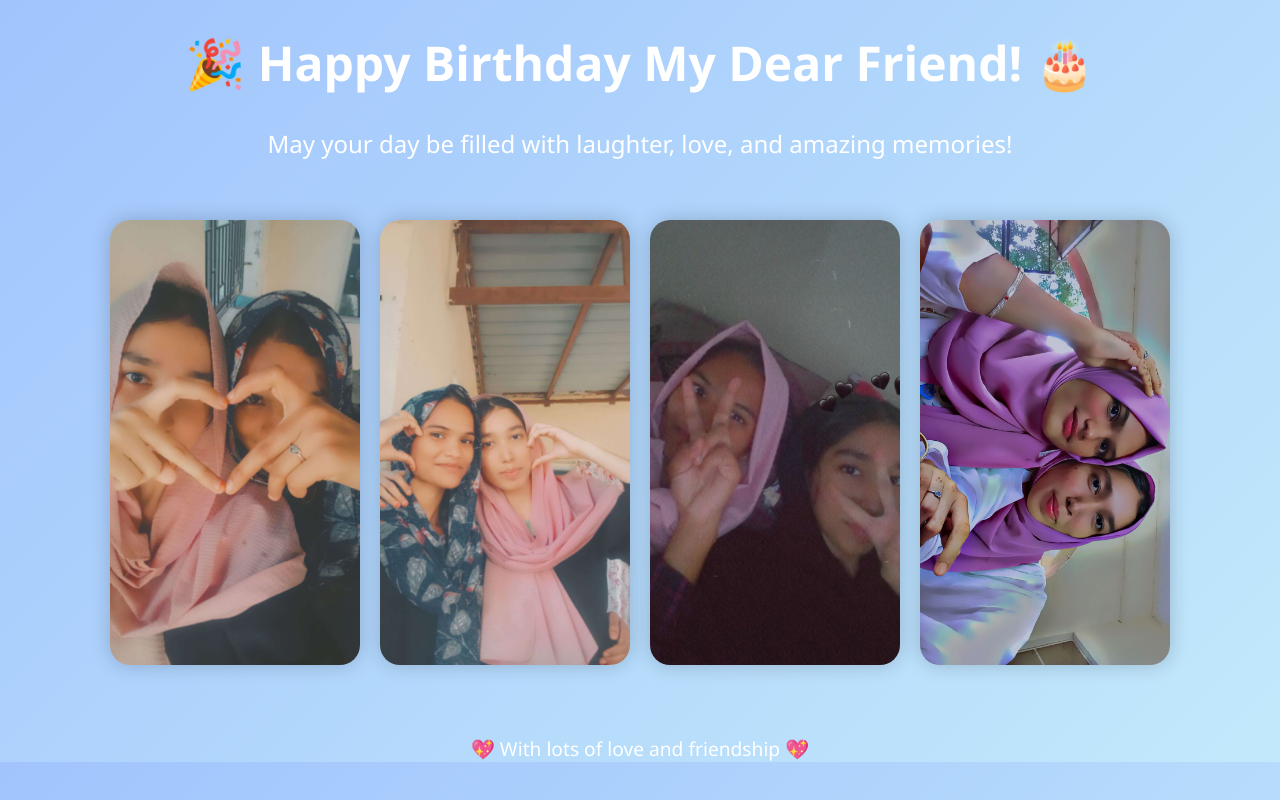
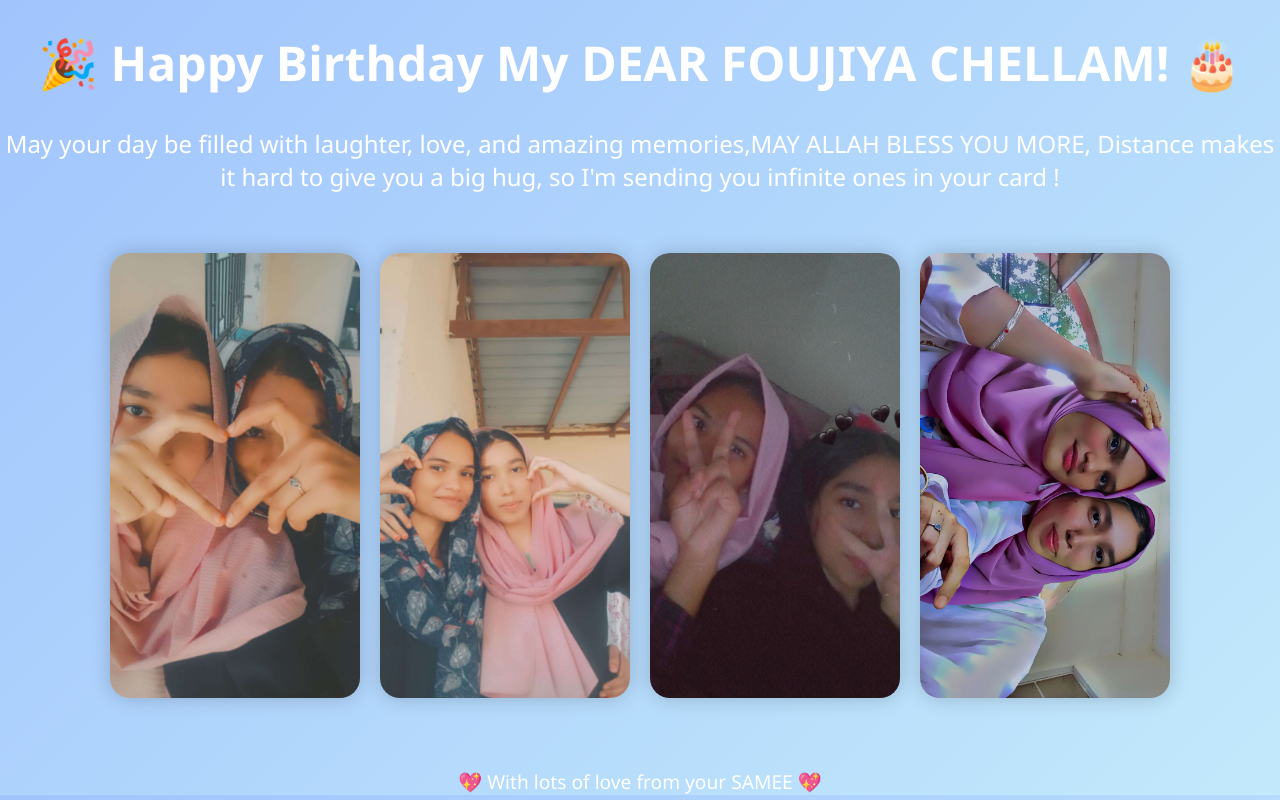
Before and after one commit to Sameera162004/birthday, a plain HTML site: page index.html in a window 1280 px wide. Drawn offline with Linux system fonts and the light colour scheme.

Commit message:
Update index.html

```diff
--- a/index.html
+++ b/index.html
@@ -70,8 +70,8 @@
 </head>
 <body>
 
-  <h1>🎉 Happy Birthday My Dear Friend! 🎂</h1>
-  <p>May your day be filled with laughter, love, and amazing memories!</p>
+  <h1>🎉 Happy Birthday My DEAR FOUJIYA CHELLAM! 🎂</h1>
+  <p>May your day be filled with laughter, love, and amazing memories,MAY ALLAH BLESS YOU MORE, Distance makes it hard to give you a big hug, so I'm sending you infinite ones in your card !</p>
 
   <div class="gallery">
     <img src="photo1.jpg" alt="Photo 1">
@@ -81,7 +81,7 @@
   </div>
 
   <div class="footer">
-    💖 With lots of love and friendship 💖
+    💖 With lots of love from your SAMEE 💖
   </div>
 
 </body>
```
